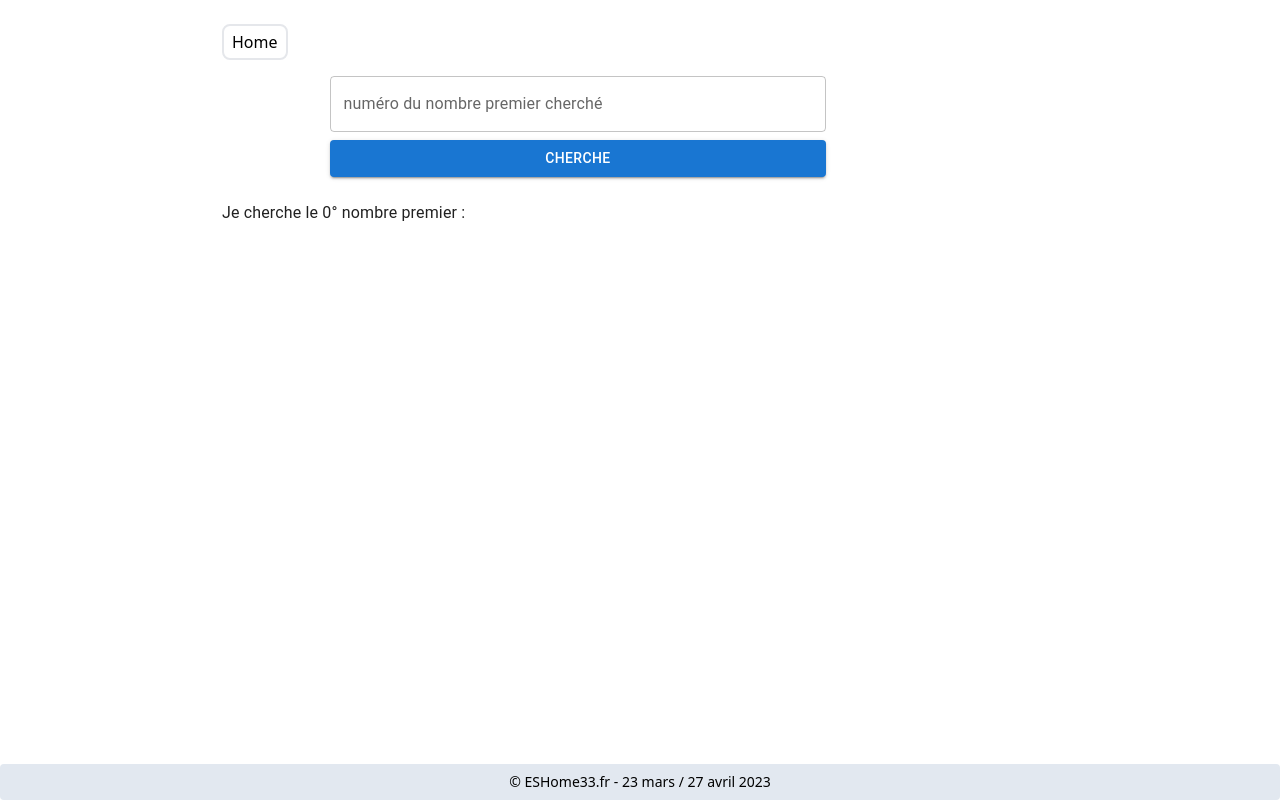
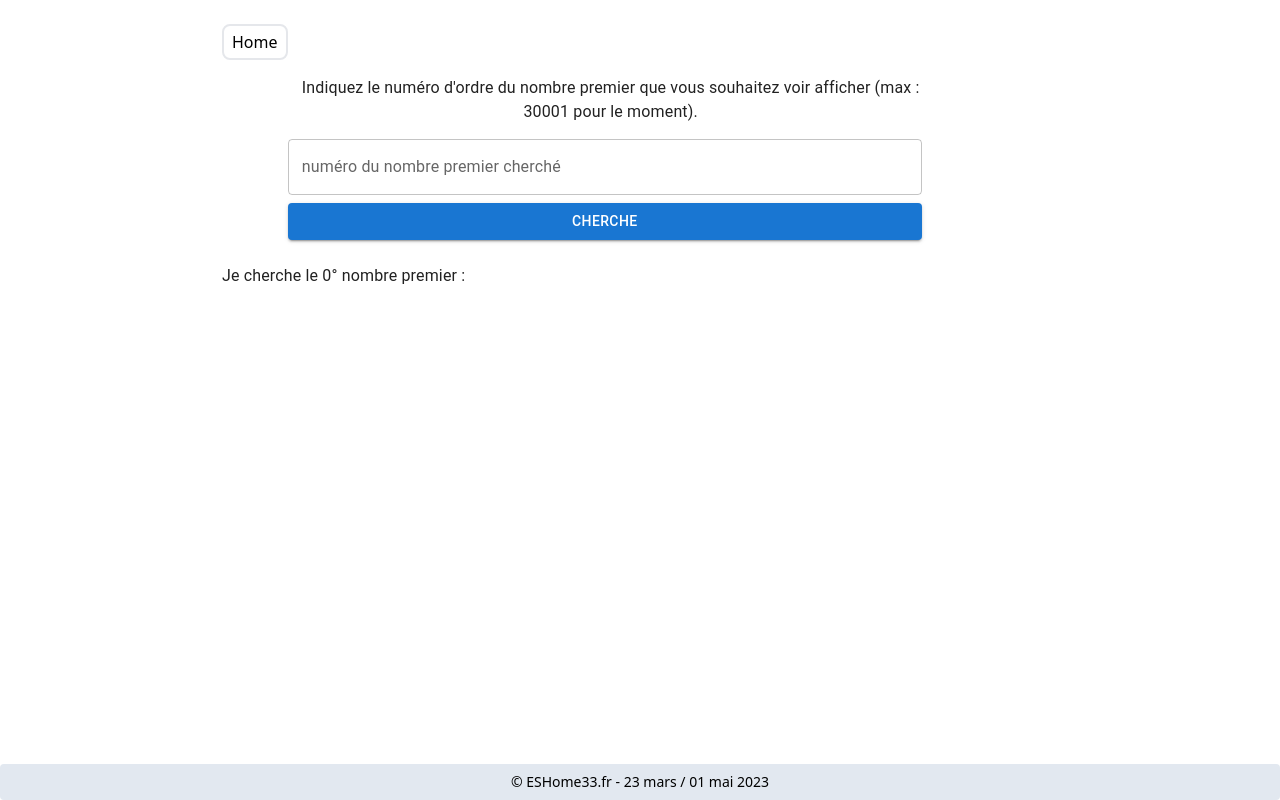
Before and after one commit to esHome33/ppcm, a Next.js app: page /affichen in a window 1280 px wide. Built offline with nearby package versions, Linux system fonts and the light colour scheme.

Commit message:
v1.5.3 change number input  (space in place of 0)

```diff
--- a/components/Decomposeur.tsx
+++ b/components/Decomposeur.tsx
@@ -319,7 +319,7 @@ const Decomposeur = (props: Props) => {
 									});
 								}
 							}}
-							value={val_nb1.toString()}
+							value={val_nb1 === 0n ? "" : val_nb1.toString()}
 						/>
 					</ListItem>
 					<ListItem>
@@ -336,7 +336,7 @@ const Decomposeur = (props: Props) => {
 									});
 								}
 							}}
-							value={val_nb2.toString()}
+							value={val_nb2 === 0n ? "" : val_nb2.toString()}
 						/>
 					</ListItem>
 					<ListItem>
--- a/components/Layout.tsx
+++ b/components/Layout.tsx
@@ -78,7 +78,7 @@ const Layout = ({
 		</Container>
 
 		<footer className="text-center mt-2 bg-slate-200 p-2 rounded text-sm fixed bottom-0 right-0 left-0">
-			<span>&copy; ESHome33.fr - 23 mars / 27 avril 2023</span>
+			<span>&copy; ESHome33.fr - 23 mars / 01 mai 2023</span>
 		</footer>
 	</div>
 );
--- a/components/ResuCard.tsx
+++ b/components/ResuCard.tsx
@@ -32,6 +32,34 @@ const ResuCard = (props: Props) => {
 		}
 	};
 
+	const produit_contenu = (
+		v1: number | bigint,
+		v2: Decomposition,
+		v3: string,
+		position: 1 | 2
+	) => {
+		if (v1 === 0n) {
+			return (
+				<Typography
+					width={"100%"}
+					variant="body2"
+					fontStyle={"italic"}
+				>
+					Nombre {position} non indiqué
+				</Typography>
+			);
+		} else {
+			return (
+				<Typography width={"100%"}>
+					{v1.toString()}
+					<br /> {" = " + affiche_decomp(v2)}
+					<br /> {" = " + affiche_analyse(analyse_decomposition(v2))}
+					<br /> {" = " + v3}
+				</Typography>
+			);
+		}
+	};
+
 	return (
 		<Card
 			className="bg-orange-50 w-full"
@@ -43,21 +71,9 @@ const ResuCard = (props: Props) => {
 				title={"Résultat :"}
 			/>
 			<CardContent>
-				<Typography width={"100%"}>
-					{val_nb1.toString()}
-					<br /> {" = " + affiche_decomp(dec1)}
-					<br /> {" = " + affiche_analyse(analyse_decomposition(dec1))}
-					<br /> {" = " + props.decomp1_nb}
-				</Typography>
-				<Typography>
-					<br></br>
-				</Typography>
-				<Typography width={"100%"}>
-					{val_nb2.toString()}
-					<br /> {" = " + affiche_decomp(dec2)}
-					<br /> {" = " + affiche_analyse(analyse_decomposition(dec2))}
-					<br /> {" = " + props.decomp2_nb}
-				</Typography>
+				{produit_contenu(val_nb1, dec1, props.decomp1_nb, 1)}
+				<br></br>
+				{produit_contenu(val_nb2, dec2, props.decomp2_nb, 2)}
 				<br />
 				<Typography variant="body2">
 					{props.duree
--- a/package.json
+++ b/package.json
@@ -1,6 +1,6 @@
 {
 	"name": "factorize_app",
-	"version": "1.5.2",
+	"version": "1.5.3",
 	"author": "Etienne Schwartz",
 	"description": "Factor your integers as prime products with Euclid's algorithm. Factorisez sous forme de produits de nombre premiers vos nombres entiers avec l'algorithme d'Euclide.",
 	"scripts": {
--- a/pages/affichen.tsx
+++ b/pages/affichen.tsx
@@ -31,16 +31,23 @@ const Affichen = () => {
 				about_invisible
 			>
 				<Container
+					className="container mx-auto"
 					sx={{
 						display: "flex",
 						flexDirection: "column",
-						width: "80%",
+						width: "90%",
+						justifyContent: "center",
+						textJustify: "auto",
 					}}
 				>
+					<Typography className="mt-4 text-center w-11/12">
+						Indiquez le numéro d'ordre du nombre premier que vous
+						souhaitez voir afficher (max : 30001 pour le moment).
+					</Typography>
 					<TextField
 						variant="outlined"
 						label="numéro du nombre premier cherché"
-						sx={{ height: "100%", maxWidth: "80%" }}
+						sx={{ height: "100%", maxWidth: "90%", marginTop: "15px" }}
 						onChange={(e) => {
 							e.preventDefault();
 							const val = e.target.value;
@@ -56,7 +63,7 @@ const Affichen = () => {
 					<Button
 						variant="contained"
 						className="bg-blue-700 text-white"
-						sx={{ maxWidth: "80%", marginTop: "8px" }}
+						sx={{ maxWidth: "90%", marginTop: "8px" }}
 						onClick={(e) => {
 							e.preventDefault();
 							if (val > 0) {
@@ -75,7 +82,7 @@ const Affichen = () => {
 				{prem === "" ? null : (
 					<Typography>
 						C'est{" "}
-						<span className="font-extrabold text-lg text-blue-800">
+						<span className="font-extrabold text-xl text-blue-800">
 							{prem}
 						</span>
 					</Typography>
```
